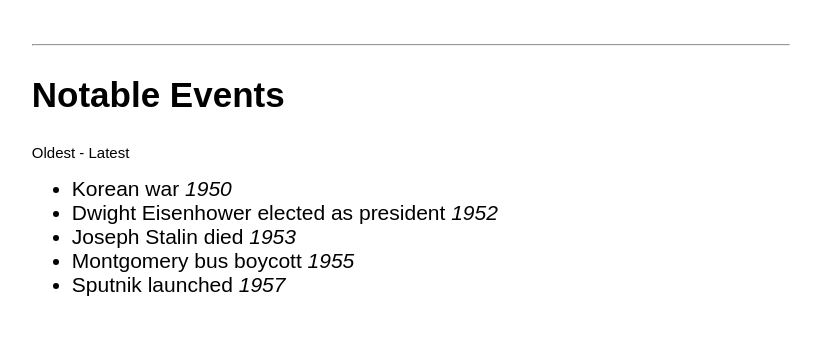
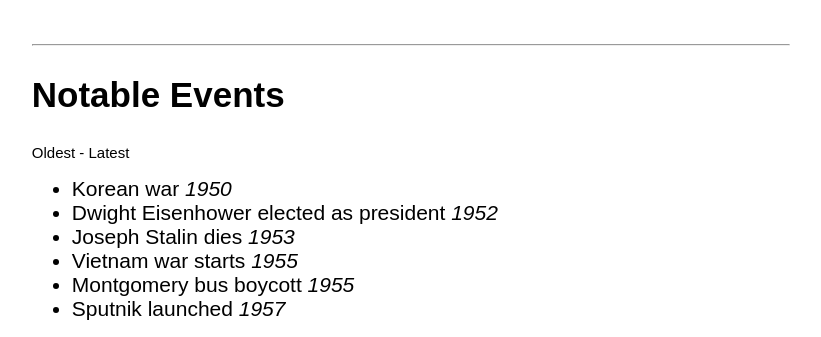
Before and after one commit to WingWangBingBang/WingWangBingBang.github.io, a plain HTML site: page index.html in a window 1280 px wide. Shown: the part 745-1082 px from the top of the page, without its empty margins (229-1050 px from the left). Before the commit the page ends 1058 px from the top, so only its background shows below. Drawn offline with Linux system fonts and the light colour scheme.

Commit message:
asdgasdgasdg

```diff
--- a/index.html
+++ b/index.html
@@ -69,7 +69,8 @@
     <ul>
       <li>Korean war <i>1950</i></li>
       <li>Dwight Eisenhower elected as president <i>1952</i></li>
-      <li>Joseph Stalin died <i>1953</i></li>
+      <li>Joseph Stalin dies <i>1953</i></li>
+      <li>Vietnam war starts <i>1955</i></li>
       <li>Montgomery bus boycott <i>1955</i></li>
       <li>Sputnik launched <i>1957</i></li>
     </ul>
```
